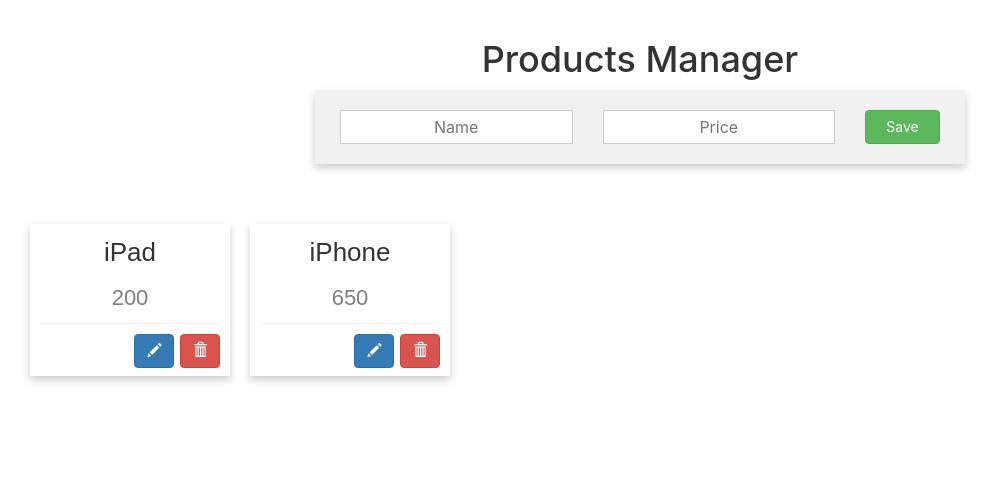
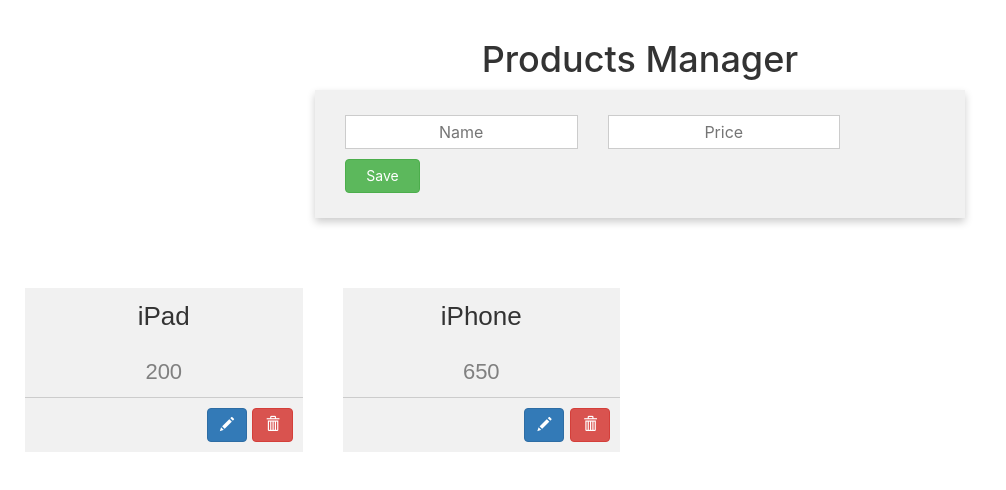
Before and after one commit to boostrcoders/react-bs, a React (Create React App) app: page / in a window 1280 px wide. Shown: the top 490 px of the page, without its empty margins (0-1006 px from the left). Built offline with nearby package versions, Linux system fonts and the light colour scheme.

Commit message:
Latest Design

```diff
--- a/src/App.css
+++ b/src/App.css
@@ -1,12 +1,12 @@
-*,
-body,
-html {
+* {
+  box-sizing: border-box;
+}
+html,
+body {
   margin: 0;
   padding: 0;
-  box-sizing: border-box;
 }
-
 .products-container {
   text-align: center;
-  margin: 0 20px;
+  padding: 0 20px;
 }
--- a/src/App.js
+++ b/src/App.js
@@ -74,7 +74,7 @@
       <div>
         <AddProduct onAdd={this.addProduct.bind(this)} />
 
-        <div className="products-container">
+        <div className="products-container row">
           {this.state.products.map((product, key) => {
             return (
               <ProductItem
--- a/src/components/AddProduct/AddProduct.css
+++ b/src/components/AddProduct/AddProduct.css
@@ -32,6 +32,7 @@
   padding: 20px 10px 20px 10px;
   background-color: #f1f1f1;
   max-width: 650px;
+  width: 100%;
 
   clear: both;
 }
@@ -43,7 +44,9 @@
   font-size: 16px;
   text-align: center;
   padding: 5px;
+  margin: 5px;
 }
 .add-form-btn {
   text-align: right;
+  margin: 5px;
 }
--- a/src/components/AddProduct/AddProduct.js
+++ b/src/components/AddProduct/AddProduct.js
@@ -26,7 +26,7 @@
         {/* FORM FOR ADDING NEW PRODUCT */}
         <div className="add-form row">
           <form onSubmit={this.handleKeyPress.bind(this)}>
-            <div className="col-sm-5 col-xs-5  add-form-input">
+            <div className="col-sm-5 col-xs-12  add-form-input">
               <input
                 className="col-xs-12"
                 placeholder="Name"
@@ -36,7 +36,7 @@
               />
             </div>
 
-            <div className="col-sm-5 col-xs-5 add-form-input">
+            <div className="col-sm-5 col-xs-12 add-form-input">
               <input
                 className="col-xs-12"
                 placeholder="Price"
@@ -44,7 +44,7 @@
               />
             </div>
 
-            <div className="col-sm-2 col-xs-2 add-form-btn">
+            <div className="col-sm-2 col-xs-12 add-form-btn">
               <button className="btn btn-success btn-block">Save</button>
             </div>
           </form>
--- a/src/components/ProductItem/ProductItem.css
+++ b/src/components/ProductItem/ProductItem.css
@@ -1,26 +1,29 @@
 .item-card {
   font-size: 20px;
   color: #333333;
-  box-shadow: 0 4px 8px 0 rgba(0, 0, 0, 0.2);
-  width: 200px;
   height: 152px;
-  margin: 10px 10px;
-  padding: 10px;
+  padding: 20px;
+  margin-bottom: 30px;
   text-align: center;
   font-family: arial;
   float: left;
+  box-sizing: border-box;
 }
 .item-name {
   font-size: 26px;
+  padding: 10px;
+  background-color: #f1f1f1;
 }
 .price {
   color: grey;
   font-size: 22px;
   padding: 10px;
+  background-color: #f1f1f1;
 }
 .item-btn {
-  border-top: 1px solid #f1f1f1;
-  padding: 10px 0px 0 10px;
+  border-top: 1px solid #cccccc;
+  padding: 10px 10px 10px 10px;
+  background-color: #f1f1f1;
 }
 
 .item-name-input input {
--- a/src/components/ProductItem/ProductItem.js
+++ b/src/components/ProductItem/ProductItem.js
@@ -16,7 +16,7 @@
   };
   render() {
     return (
-      <div className="item-card">
+      <div className="item-card col-lg-3 col-sm-4 col-xs-12">
         {this.props.isEdit[0] && this.props.isEdit[1] === this.props.name ? (
           <div className="text-center" id={this.props.id}>
             <form onSubmit={this.handleKeyPressEdit.bind(this)}>
```
